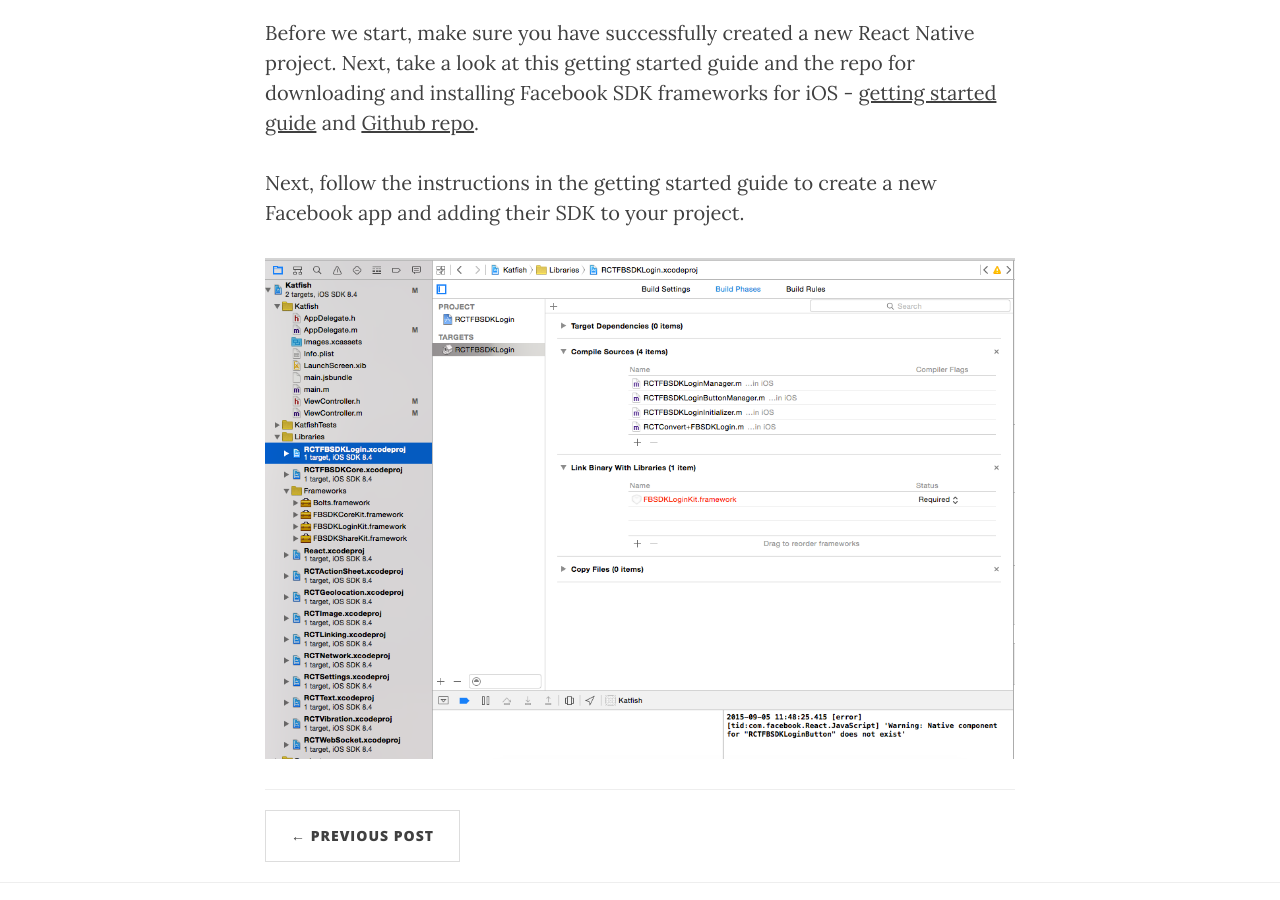
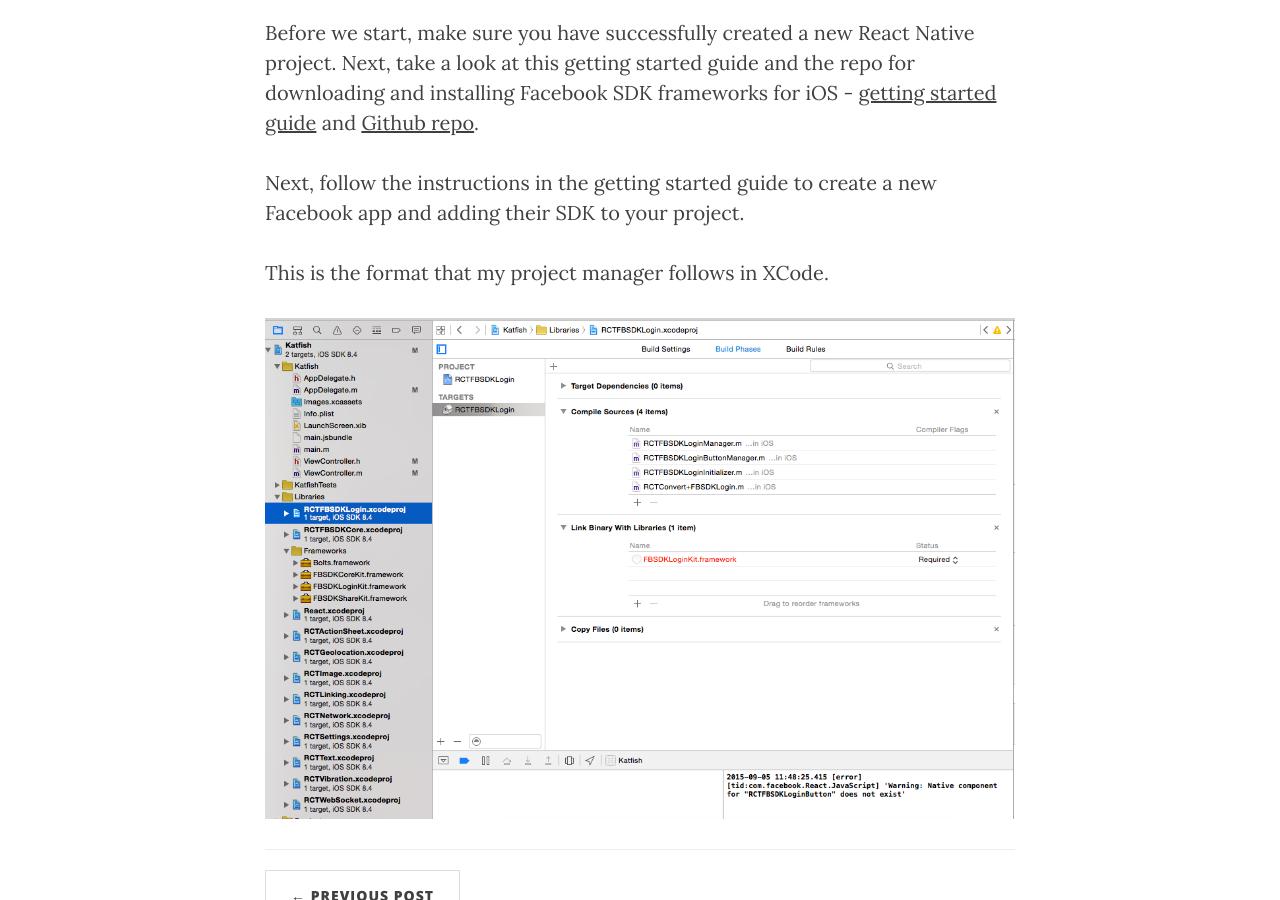
Before and after one commit to kent10ou/kent10ou.github.io, a Jekyll site: the page built from _posts/2015-09-07-FacebookSDKLogin-with-React-Native.md, in a window 1280 px wide and 900 px high, scrolled down 745 px. Built offline with Jekyll 4.4.1, drawn with Linux system fonts in a browser that asks for light colours; nearby versions of some CDN libraries; comment, search, counter and statistics services are not loaded.

Commit message:
added comment for fbsdk

```diff
--- a/_posts/2015-09-07-FacebookSDKLogin-with-React-Native.md
+++ b/_posts/2015-09-07-FacebookSDKLogin-with-React-Native.md
@@ -9,4 +9,5 @@ title: FacebookSDKLogin with React Native
 
 <p>Next, follow the instructions in the getting started guide to create a new Facebook app and adding their SDK to your project.</p>
 
+<p>This is the format that my project manager follows in XCode.</p>
 <img src="{{ site.baseurl }}/img/rctfbsdk_01.png" alt="fbsdk_link">
```
